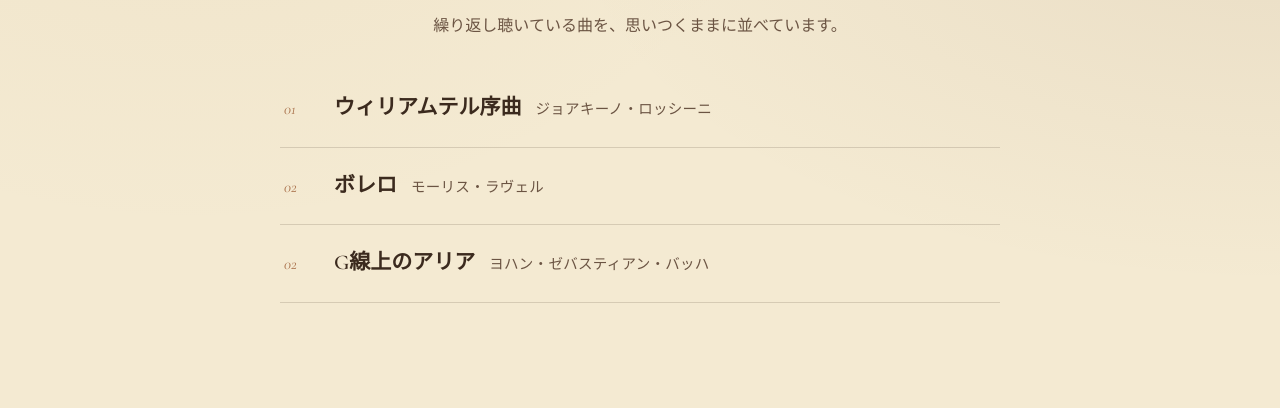
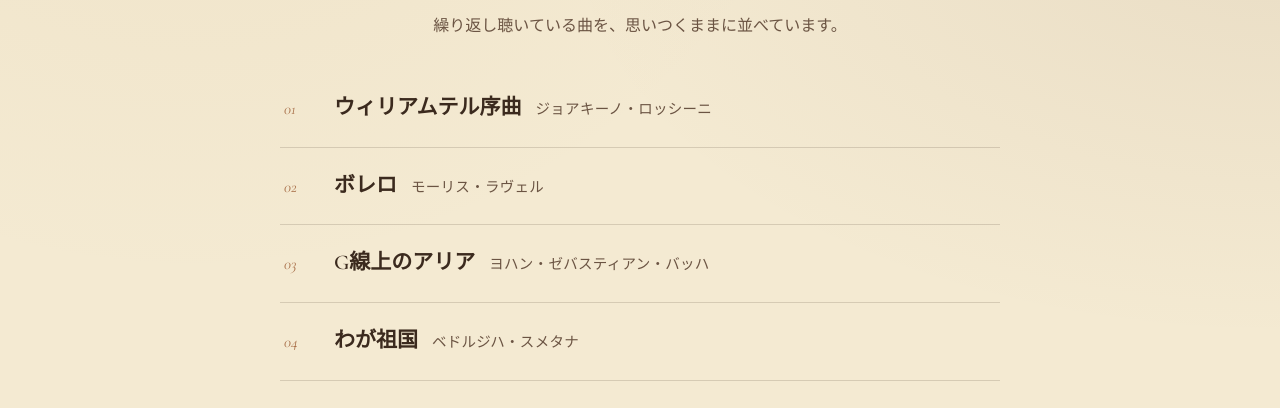
Before and after one commit to Azaleacreativeroom888/fan-classic, a plain HTML site: page playlist.html in a window 1280 px wide. Shown: the part 392-800 px from the top of the page. Drawn offline with nearby package versions, Linux system fonts and the light colour scheme.

Commit message:
Update track numbers and add new tracks

```diff
--- a/playlist.html
+++ b/playlist.html
@@ -127,7 +127,8 @@
 <main class="playlist wrap">
   <div class="track"><span class="num">01</span><div class="info"><span class="title">ウィリアムテル序曲</span><span class="composer">ジョアキーノ・ロッシーニ</span></div></div>
   <div class="track"><span class="num">02</span><div class="info"><span class="title">ボレロ</span><span class="composer">モーリス・ラヴェル</span></div></div>
-  <div class="track"><span class="num">02</span><div class="info"><span class="title">G線上のアリア</span><span class="composer">ヨハン・ゼバスティアン・バッハ</span></div></div>
+  <div class="track"><span class="num">03</span><div class="info"><span class="title">G線上のアリア</span><span class="composer">ヨハン・ゼバスティアン・バッハ</span></div></div>
+  <div class="track"><span class="num">04</span><div class="info"><span class="title">わが祖国</span><span class="composer">ベドルジハ・スメタナ</span></div></div>
 </main>
 
 <footer>
```
